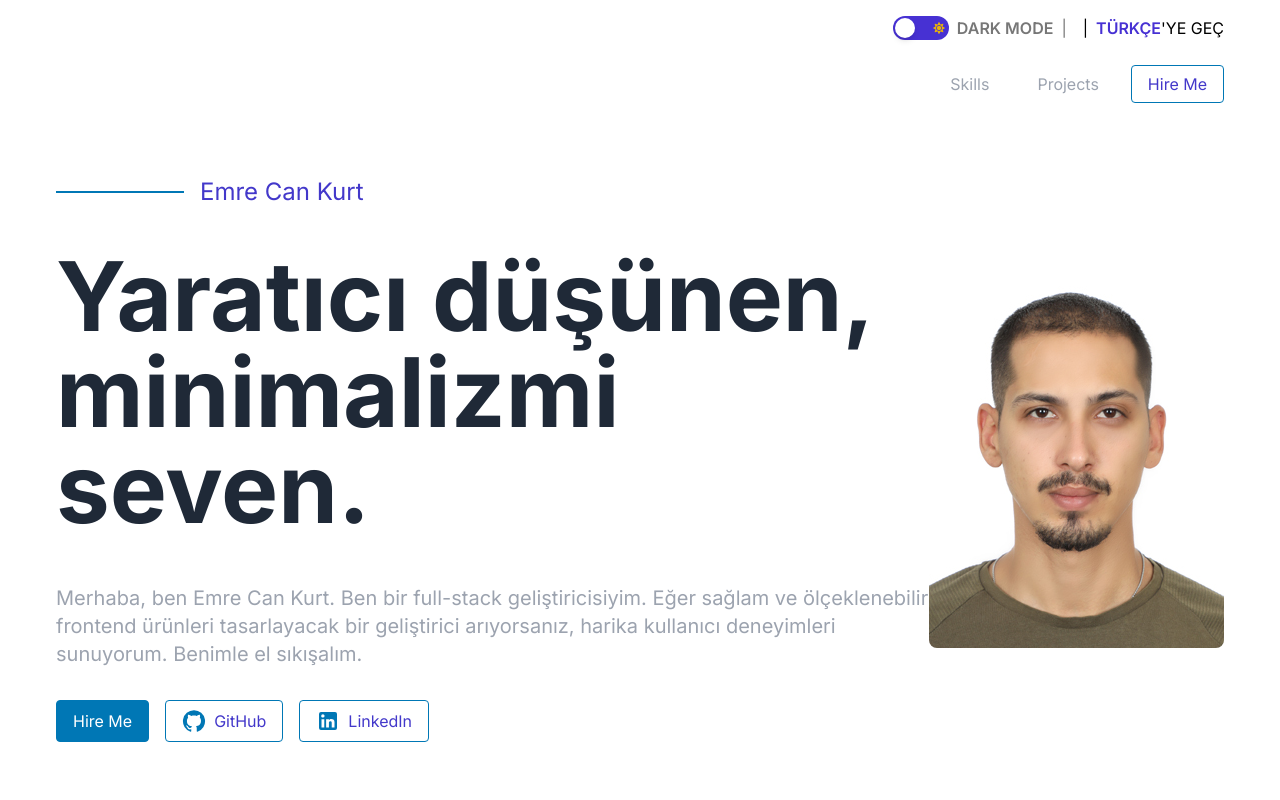
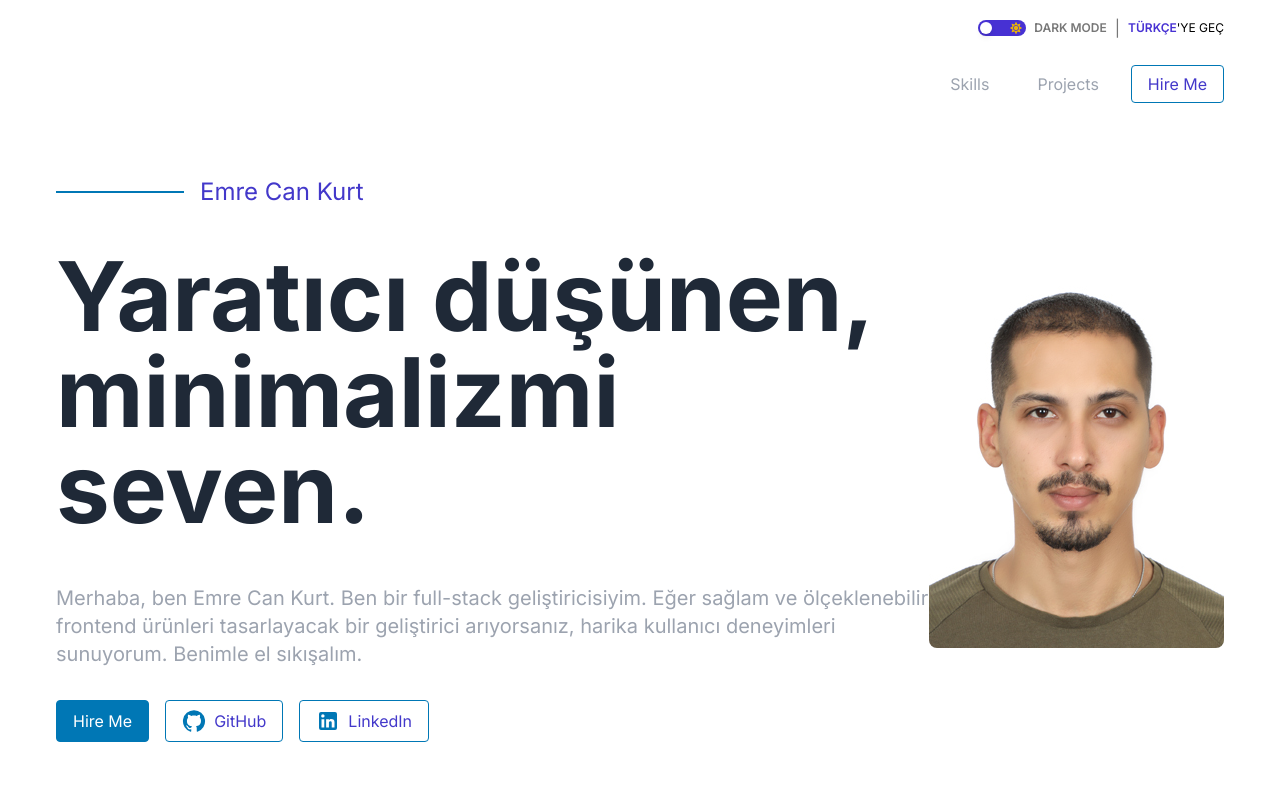
Before and after one commit to kurtemrecan/my-portfolio-site, a React (Vite) app: page / in a window 1280 px wide. Shown: the top 800 px of the page. Built offline with nearby package versions, Linux system fonts and the light colour scheme.

Commit message:
fixed css

```diff
--- a/src/components/ModeSwitch.jsx
+++ b/src/components/ModeSwitch.jsx
@@ -13,11 +13,11 @@ export default function ModeSwitch() {
       <div className="flex">
         <button
           onClick={toggleDarkMode}
-          className="relative flex items-center w-14 h-6 p-0.5 bg-custom-button-purple dark:bg-gray-600 rounded-full transition-colors duration-300 focus:outline-none"
+          className="relative flex items-center w-12 h-4 p-0.5 bg-custom-button-purple dark:bg-gray-600 rounded-full transition-colors duration-300 focus:outline-none"
         >
           {/* Toggle butonunun yuvarlak kısmı */}
           <span
-            className={`absolute w-5 h-5 bg-white rounded-full shadow-md transform transition-transform duration-300 ${
+            className={`absolute w-3 h-3 bg-white rounded-full shadow-md transform transition-transform duration-300 ${
               isDarkMode ? 'translate-x-8' : 'translate-x-0'
             }`}
           ></span>
@@ -32,7 +32,7 @@ export default function ModeSwitch() {
         </button>
         {/* Mod Yazısı */}
         <span
-          className={`text-m font-semibold ml-2 ${
+          className={`text-xs font-semibold ml-2 ${
             isDarkMode ? 'text-darkmode-button' : 'text-lightmode-button'
           }`}
         >
@@ -47,11 +47,10 @@ export default function ModeSwitch() {
         |
       </span>
       <div className="flex items-center">
-        <span className="hidden md:block mx-2">|</span>
         {language === 'en' ? (
           <button
             onClick={() => setLanguage('tr')}
-            className="text-s dark:text-white"
+            className="text-xs dark:text-white"
           >
             <span className="font-semibold text-custom-button-purple hover:underline">
               TÜRKÇE
@@ -61,7 +60,7 @@ export default function ModeSwitch() {
         ) : (
           <button
             onClick={() => setLanguage('en')}
-            className="text-s dark:text-white"
+            className="text-xs dark:text-white"
           >
             SWITCH TO
             <span className="font-semibold text-custom-button-purple hover:underline">
```
